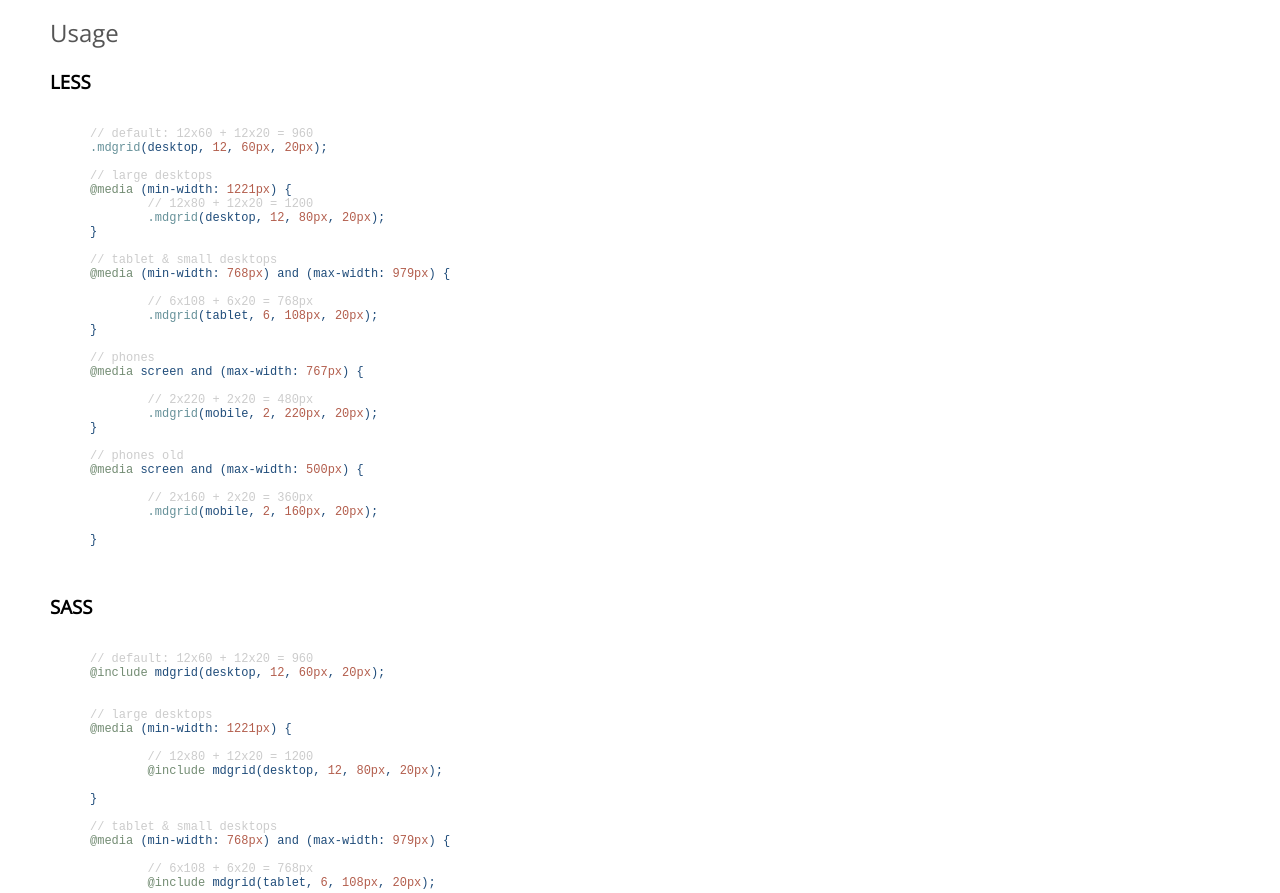
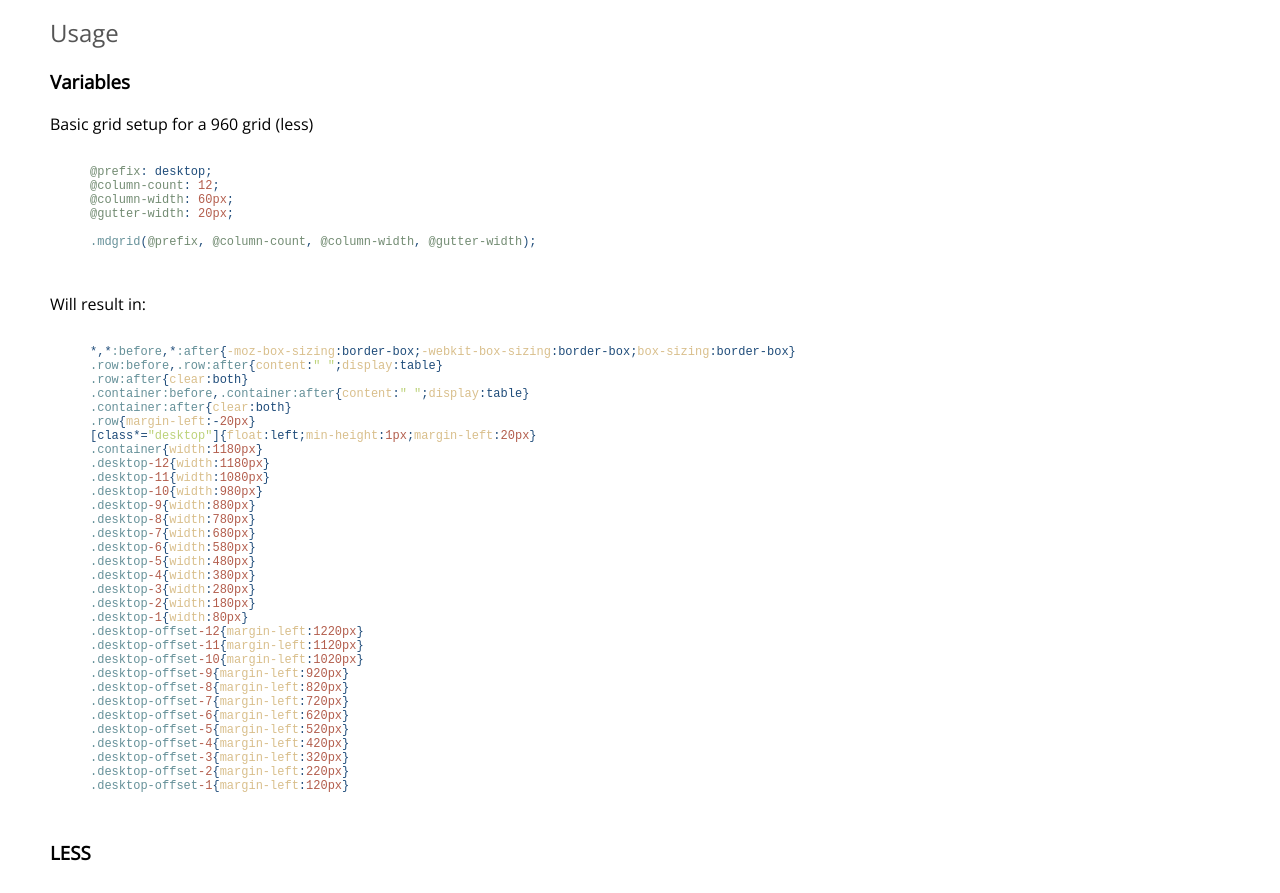
Before and after one commit to dannzyx/mdgrid, a plain HTML site: page index.html in a window 1280 px wide. Shown: the part 1180-2073 px from the top of the page. Drawn offline with nearby package versions, Linux system fonts and the light colour scheme.

Commit message:
Added variables explanation to demo page

```diff
--- a/index.html
+++ b/index.html
@@ -437,9 +437,58 @@
 
 			<h2>Usage</h2>
 
+			<h3>Variables</h3>
+			<p>Basic grid setup for a 960 grid (less)</p>
+			<pre>
+				<code>
+@prefix: desktop;
+@column-count: 12;
+@column-width: 60px;
+@gutter-width: 20px;
+
+.mdgrid(@prefix, @column-count, @column-width, @gutter-width);
+				</code>
+			</pre>
+			<p>Will result in:<p>
+			<pre>
+				<code>
+*,*:before,*:after{-moz-box-sizing:border-box;-webkit-box-sizing:border-box;box-sizing:border-box}
+.row:before,.row:after{content:" ";display:table}
+.row:after{clear:both}
+.container:before,.container:after{content:" ";display:table}
+.container:after{clear:both}
+.row{margin-left:-20px}
+[class*="desktop"]{float:left;min-height:1px;margin-left:20px}
+.container{width:1180px}
+.desktop-12{width:1180px}
+.desktop-11{width:1080px}
+.desktop-10{width:980px}
+.desktop-9{width:880px}
+.desktop-8{width:780px}
+.desktop-7{width:680px}
+.desktop-6{width:580px}
+.desktop-5{width:480px}
+.desktop-4{width:380px}
+.desktop-3{width:280px}
+.desktop-2{width:180px}
+.desktop-1{width:80px}
+.desktop-offset-12{margin-left:1220px}
+.desktop-offset-11{margin-left:1120px}
+.desktop-offset-10{margin-left:1020px}
+.desktop-offset-9{margin-left:920px}
+.desktop-offset-8{margin-left:820px}
+.desktop-offset-7{margin-left:720px}
+.desktop-offset-6{margin-left:620px}
+.desktop-offset-5{margin-left:520px}
+.desktop-offset-4{margin-left:420px}
+.desktop-offset-3{margin-left:320px}
+.desktop-offset-2{margin-left:220px}
+.desktop-offset-1{margin-left:120px}
+				</code>
+			</pre>
 			<h3>LESS</h3>
 
-			<pre class="code">
+			<pre>
 				<code>
 // default: 12x60 + 12x20 = 960
 .mdgrid(desktop, 12, 60px, 20px);
```
